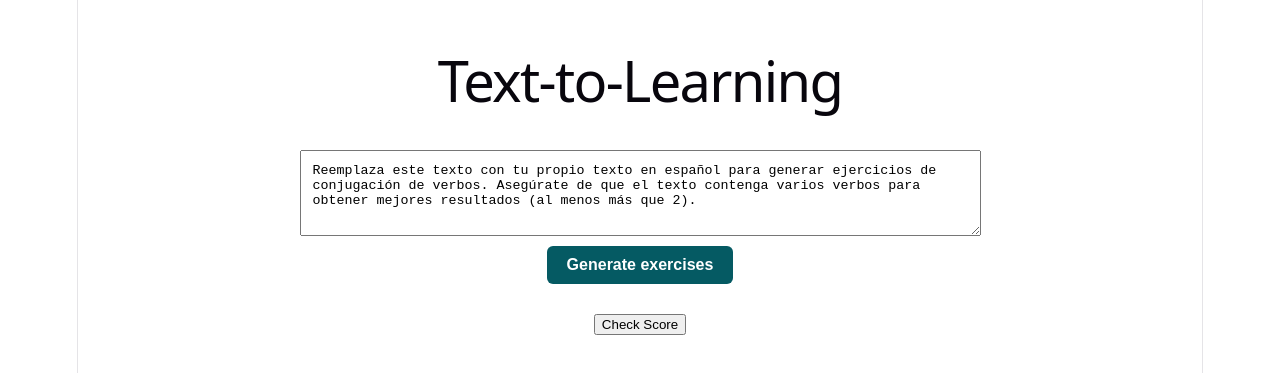
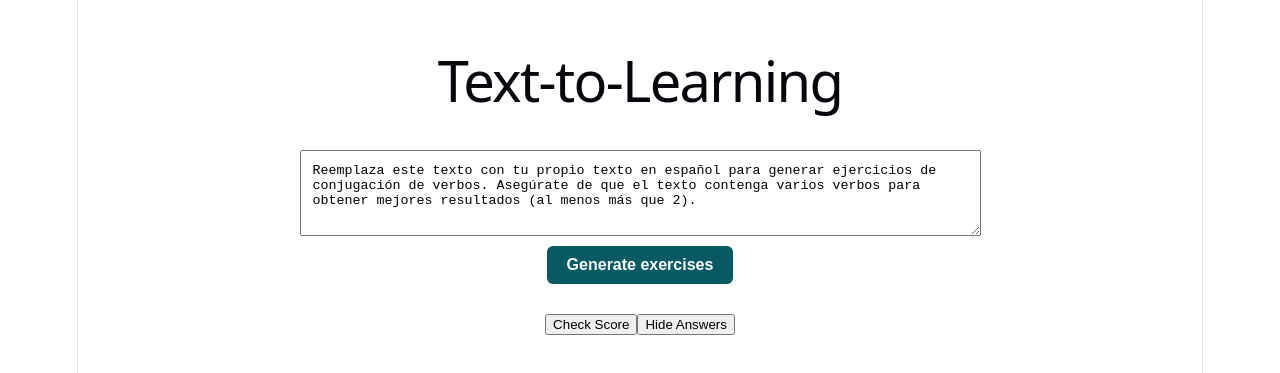
Before and after one commit to MekhiHernandez/text-to-learning, a React app in the folder frontend/: page / in a window 1280 px wide. Shown: the part 215-588 px from the top of the page. Built offline with nearby package versions, Linux system fonts and the light colour scheme; the HTML template or start-up script is replaced by a standard one.

Commit message:
feat(frontend): add button to hide answer view

```diff
--- a/frontend/src/App.jsx
+++ b/frontend/src/App.jsx
@@ -126,9 +126,14 @@ function App() {
         </div>
       )}
       <div className="score-section">
-        <button onClick={() => setShowScore(true)}>
-          Check Score
-        </button>
+        <span className="button-container">
+          <button onClick={() => setShowScore(true)}>
+            Check Score
+          </button>
+          <button onClick={() => setShowScore(false)}>
+            Hide Answers
+          </button>
+        </span>
         {showScore && (
           <>
             <p className="score-display">
```
